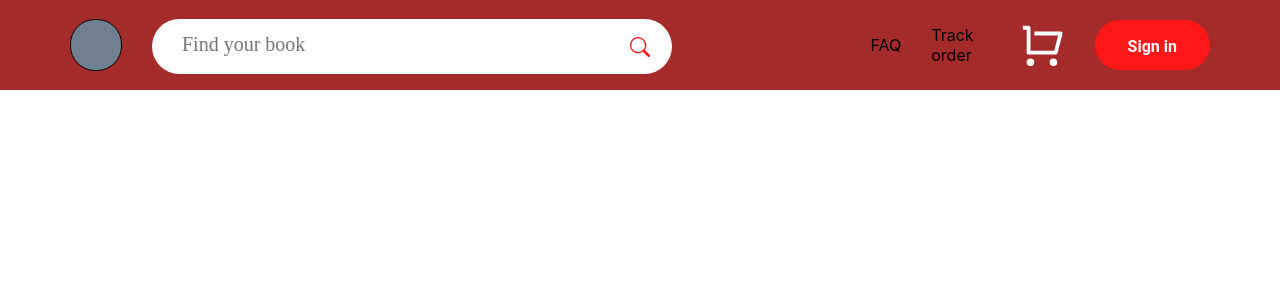
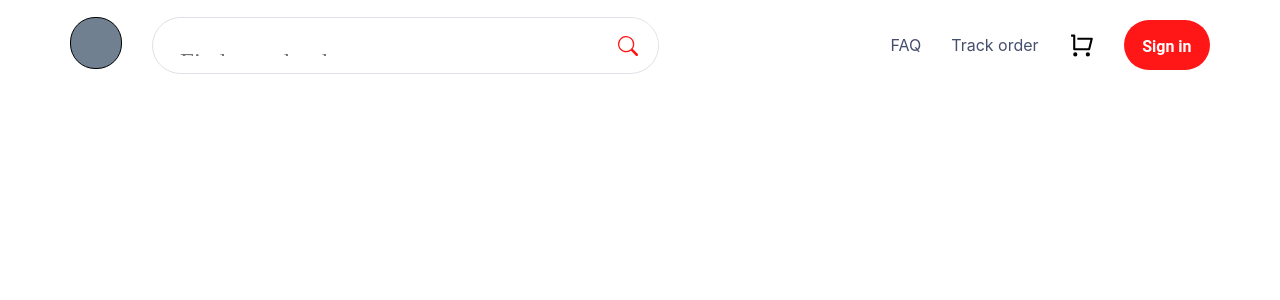
Before and after one commit to HakimMaz/caverneshop, a React (Create React App) app: page / in a window 1280 px wide. Shown: the top 300 px of the page. Built offline with nearby package versions, Linux system fonts and the light colour scheme.

Commit message:
fixing final header

```diff
--- a/src/App/App.js
+++ b/src/App/App.js
@@ -2,8 +2,7 @@ import React,{Component} from 'react';
 import './App.css';
 import { Provider } from 'react-redux';
 import configureStore from './store/configureStore';
-import Header from './component/Header/Header';
-
+import Header from './layout/Header/Header';
 class App extends Component {
   render() {
     const store=configureStore();
--- a/src/App/component/HeaderItem/HeaderItem.css
+++ b/src/App/component/HeaderItem/HeaderItem.css
@@ -1,7 +1,14 @@
 .header-item{
-    font-weight: 400;
-    font-size: 14;
-    color:'#454E6D';
+    width:auto;
+
     margin-right: 30px;
     margin-right:30px;
+
 }
+.header-item > p{
+ font-weight: 400;
+ font-size: 12;
+ display: inline-block;
+ white-space: nowrap;
+ color:#454E6D;
+}
--- a/src/App/component/InputSearch/InputSearch.css
+++ b/src/App/component/InputSearch/InputSearch.css
@@ -1,32 +1,38 @@
  .container-input-search{
  position: relative;
  width:500px;
- height:35px;
+ height:45px;
+ border-radius: 30px;
+ border: 1px solid rgba(35,47,85,0.15);
  justify-content: center;
  align-items: center;
  background-color: '#fff';
  margin-left:30px;
+ padding-left:5px;
+ padding-bottom:10px;
+ overflow: hidden;
 }
 .input-search{
     width:100%;
-    height:100%;
-    border: 1px solid rgba(35,47,85,0.15);
-    border-radius: 30px;
-    padding: 10px 10px;
+    height:80%;
     background-color:'#fff';
+    outline: none;
     border: none;
+    margin-left:20px;
 }
 .input-search::placeholder{
+    position: absolute;
     color: -internal-light-dark(black, white);
     font-family: normal;
-    font-size: 20px;
-    padding:20px;
+    font-size: 25px;
     width:60%;
+    margin-top:20px;
+
 }
 .input-icon{
     position:absolute;
     top:18px;
-    right:0.5%;
+    right:4%;
     width:20px;
     height:20px;
 }
--- a/src/App/component/Header/Header.css
+++ b/src/App/layout/Header/Header.css
@@ -1,7 +1,7 @@
 .container-header{
   display: flex;
   height:50px;
-  background-color: brown;
+  background-color:#fff;
   padding: 20px;
   align-items: center;
   padding-left: 70px;
```
Also changed, not shown: src/App/layout/Header/Header.js (renamed from src/App/component/Header/Header.js, +4 -4 lines), src/App/layout/main/main.js (added, +11 -0 lines).
